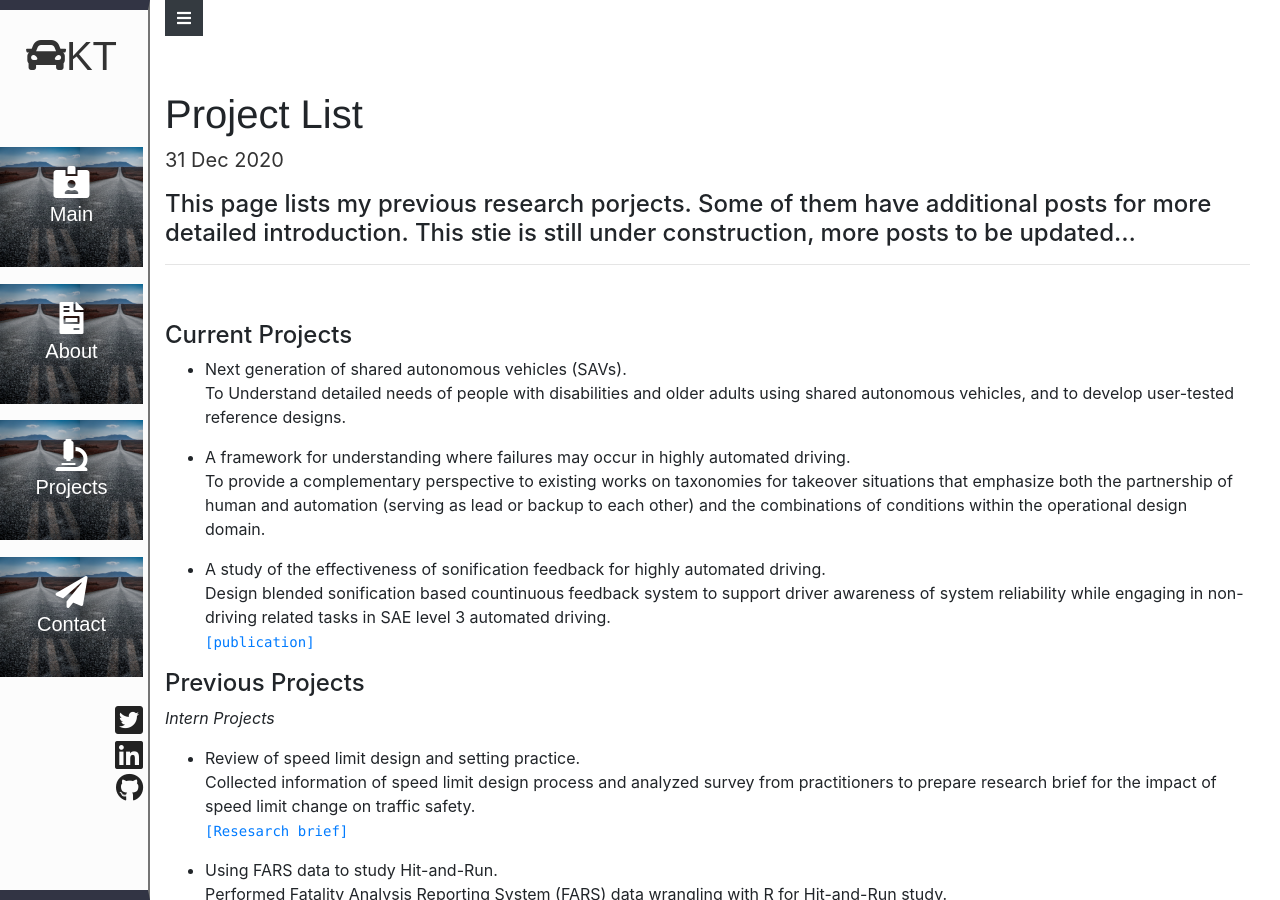
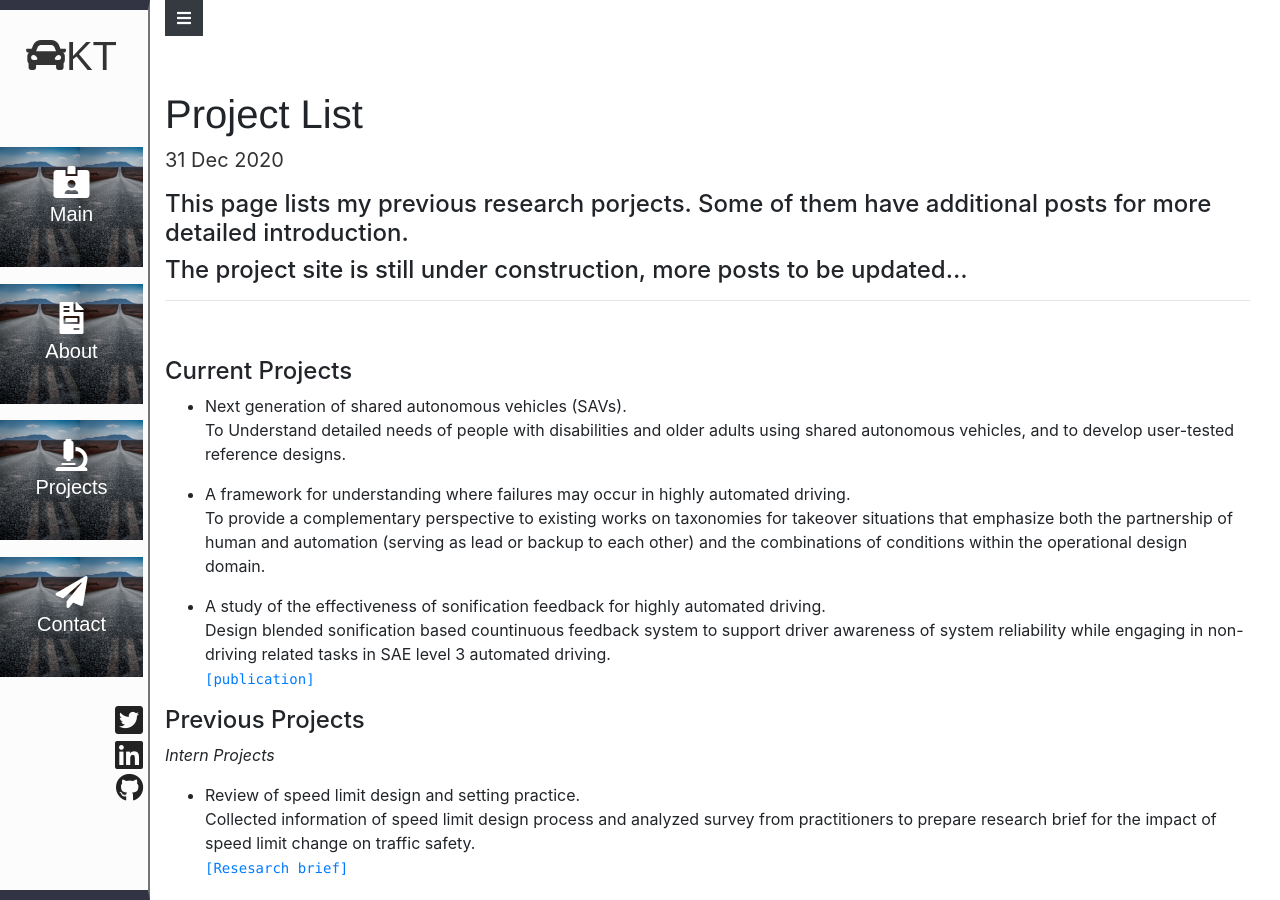
Before and after one commit to ktchen0504/ktchen0504.github.io, a Jekyll site: the page built from _posts/2020-12-31-Porject-List.md, in a window 1280 px wide and 900 px high. Built offline with Jekyll 4.4.1, drawn with Linux system fonts in a browser that asks for light colours; nearby versions of some CDN libraries.

Commit message:
fix typo

```diff
--- a/_posts/2020-12-31-Porject-List.md
+++ b/_posts/2020-12-31-Porject-List.md
@@ -4,7 +4,8 @@ title: "Project List"
 date: 2020-12-31
 ---
 
-#### This page lists my previous research porjects. Some of them have additional posts for more detailed introduction. This stie is still under construction, more posts to be updated...
+#### This page lists my previous research porjects. Some of them have additional posts for more detailed introduction.
+#### The project site is still under construction, more posts to be updated...
 
 ---
 
```
